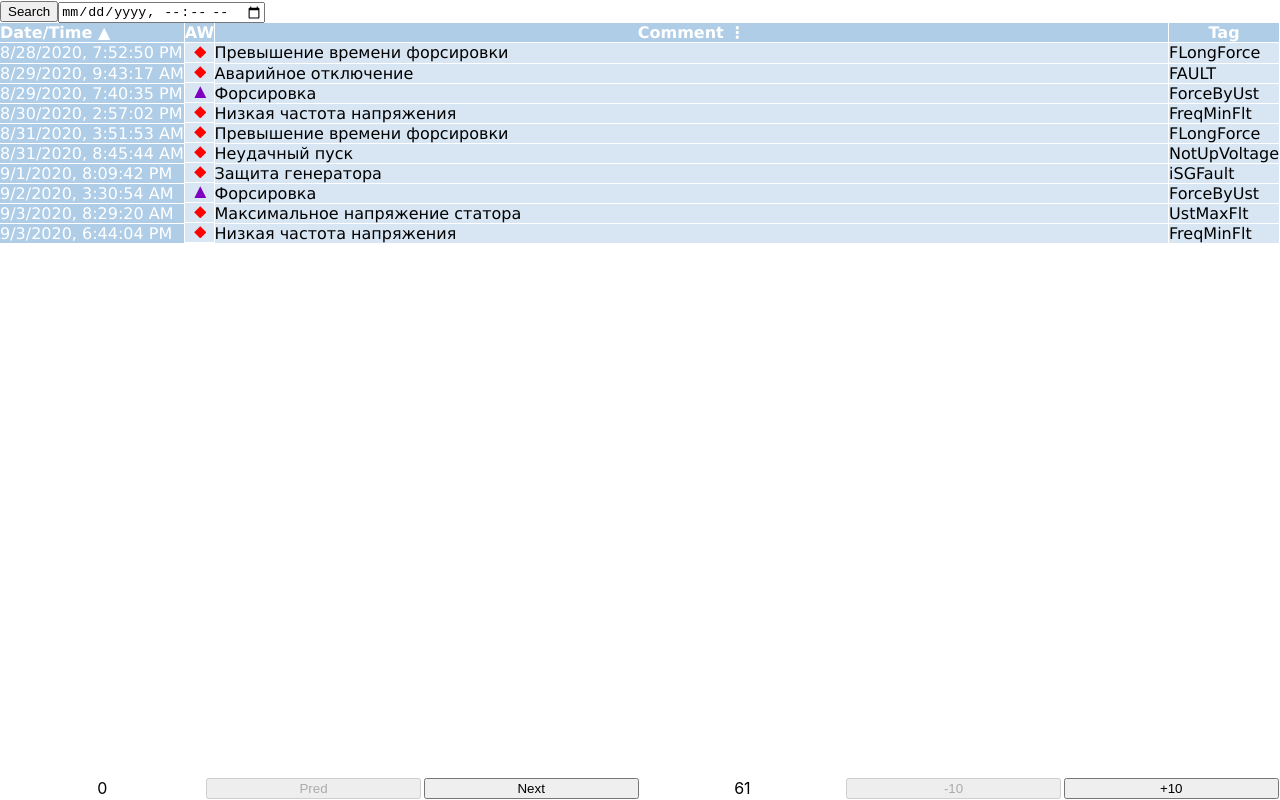
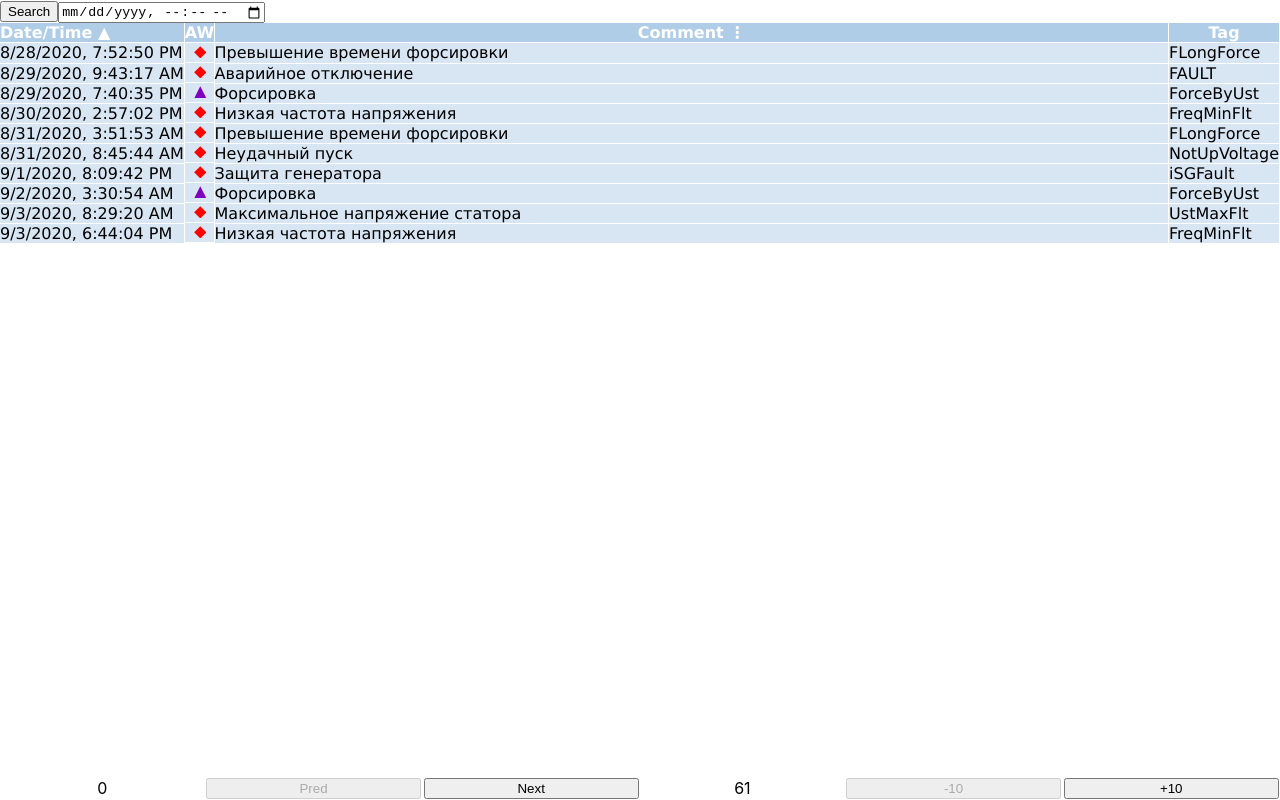
Before and after one commit to GerasimGerasimov/dexop-events-table, a React (Create React App) app: page / in a window 1280 px wide. Built offline with nearby package versions, Linux system fonts and the light colour scheme.

Commit message:
убрал стили по умолчанию для текста первой колонки

```diff
--- a/src/components/table/EventsTable.css
+++ b/src/components/table/EventsTable.css
@@ -22,6 +22,11 @@ table.events tbody td {
   padding: 0px 0px;/*наименьший размер ячеек*/
 }
 
+table.events tbody td {
+  color: black;
+  background: #D8E6F3
+}
+
 table.events thead th {
   position: sticky;
   top: 0;
```
